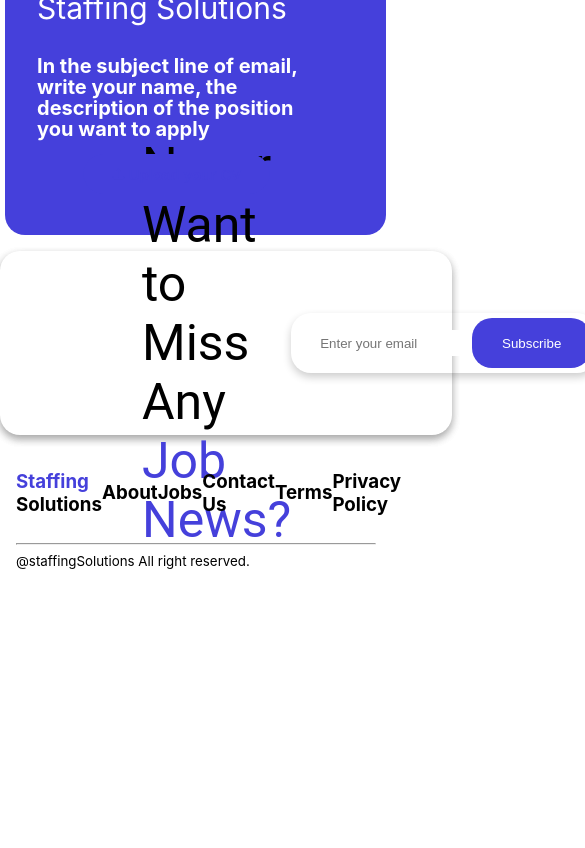
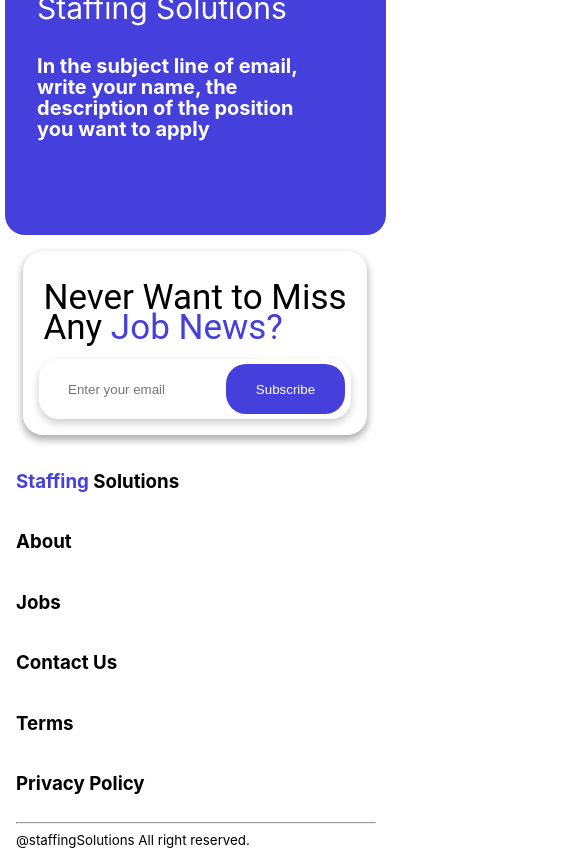
Before and after one commit to accio-Test-Projects/work-place-FE, a React (Create React App) app: page / in a window 390 px wide. Shown: the part 5860-6708 px from the top of the page, 585 px wide, since content can reach past the window. Before the commit the page ends 6429 px from the top, so only its background shows below. Built offline with nearby package versions, Linux system fonts and the light colour scheme.

Commit message:
updated footer

```diff
--- a/src/Components/LandingPage/Footer/footer.css
+++ b/src/Components/LandingPage/Footer/footer.css
@@ -65,3 +65,30 @@ button{
 
 }
 hr {width:100%;}
+@media screen and (max-width: 720px) {
+    .section-51{
+        flex-direction: column;
+        padding: 1rem;
+        height: auto;
+    }
+    .section-51 h3{
+        font-size: 20px;
+        line-height: 30px !important;
+        margin: 0;
+    }
+    .footers{
+        flex-direction: column;
+        align-items:flex-start;
+    }
+    .newsletter{
+        margin:0 ;
+        width: 100%;
+    }
+
+  }
+  @media screen and (max-width: 1000px) {
+    .section-51 h3{
+        font-size: 35px;
+        margin: 1rem auto;
+    }
+  }
--- a/src/Components/Signup/index.js
+++ b/src/Components/Signup/index.js
@@ -46,7 +46,7 @@ function Signup({ type }) {
         <div className="signIn-btn">
           <button onClick={signIn}>
             <Google />
-            <h3>Signup with Google</h3>
+            <h3>Signup</h3>
           </button>
         </div>
       </div>
```
